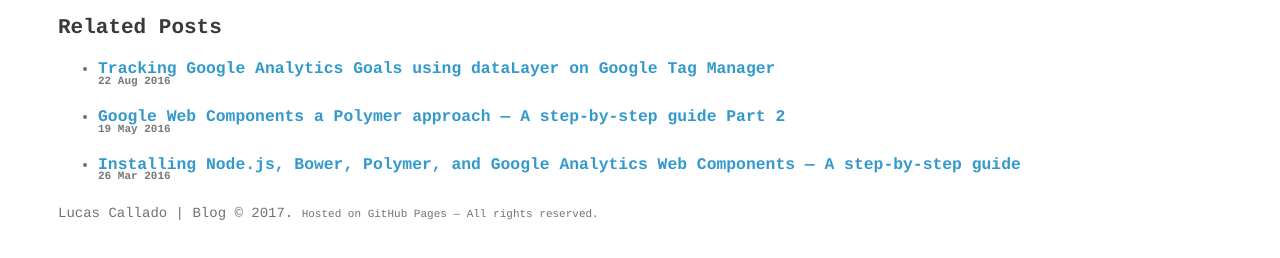
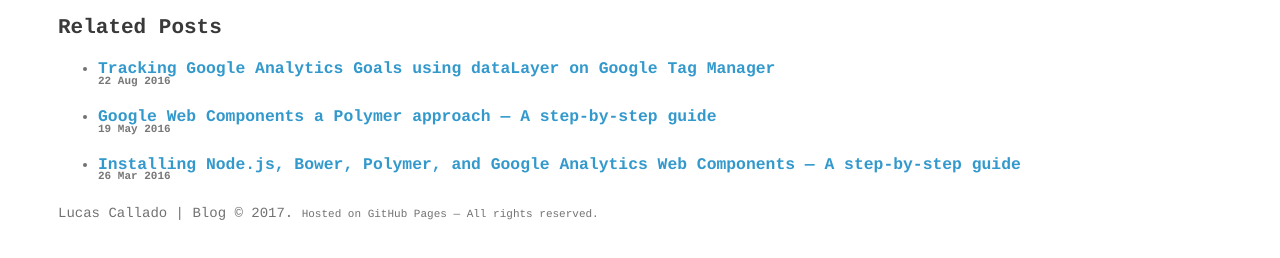
Before and after one commit to lucascallado/lucascallado.github.io, a Jekyll site: the page built from _posts/2016-3-20-ruby-and-jekyll-a-new-journey.md, in a window 1280 px wide and 900 px high, scrolled down 1182 px. Shown: the part 639-897 px from the top of the window. Built offline with Jekyll 4.4.1, drawn with Linux system fonts in a browser that asks for light colours; comment, search, counter and statistics services are not loaded; some of the changed text lies outside the part shown.

Commit message:
fix copy

```diff
--- a/_posts/2016-3-20-ruby-and-jekyll-a-new-journey-part-1.md
+++ b/_posts/2016-3-20-ruby-and-jekyll-a-new-journey.md
@@ -1,12 +1,12 @@
 ---
 layout: post
-title: 'Ruby and Jekyll &#8212; A new journey part 1'
+title: 'Ruby and Jekyll &#8212; A new journey'
 author: Lucas Callado
 categories:
   - Web Development
 ---
 
-# Ruby and Jekyll &#8212; A new journey part 1
+# Ruby and Jekyll &#8212; A new journey
 
 ## Lately I&#8217;ve been learning a lot about a new stack &#8212; Ruby, Node.js, Python, and Jekyll&#8230; and I wanted to share a few tips on how I got my system ready for development. For this specific environment I&#8217;m using OS X. Here is my installation log &#8212; step-by-step:
 
--- a/_posts/2016-5-19-google-analytics-web-components-a-step-by-step-guide-part-2.md
+++ b/_posts/2016-5-19-google-analytics-web-components-a-step-by-step-guide.md
@@ -1,11 +1,11 @@
 ---
 layout: post
-title: 'Google Web Components a Polymer approach — A step-by-step guide Part 2'
+title: 'Google Web Components a Polymer approach — A step-by-step guide'
 author: Lucas Callado
 categories:
   - Web Development
 ---
-# Google Web Components a Polymer approach — A step-by-step guide Part 2
+# Google Web Components a Polymer approach — A step-by-step guide
 
 ## This post is to explain how to obtain a Google API &#8212; Client ID &#8212; to run the Google Web Components utilizing the Polymer code.
 
```
Also changed, not shown: _posts/2016-2-18-MarkDown-Cheatsheet.md (+0 -1 lines).
